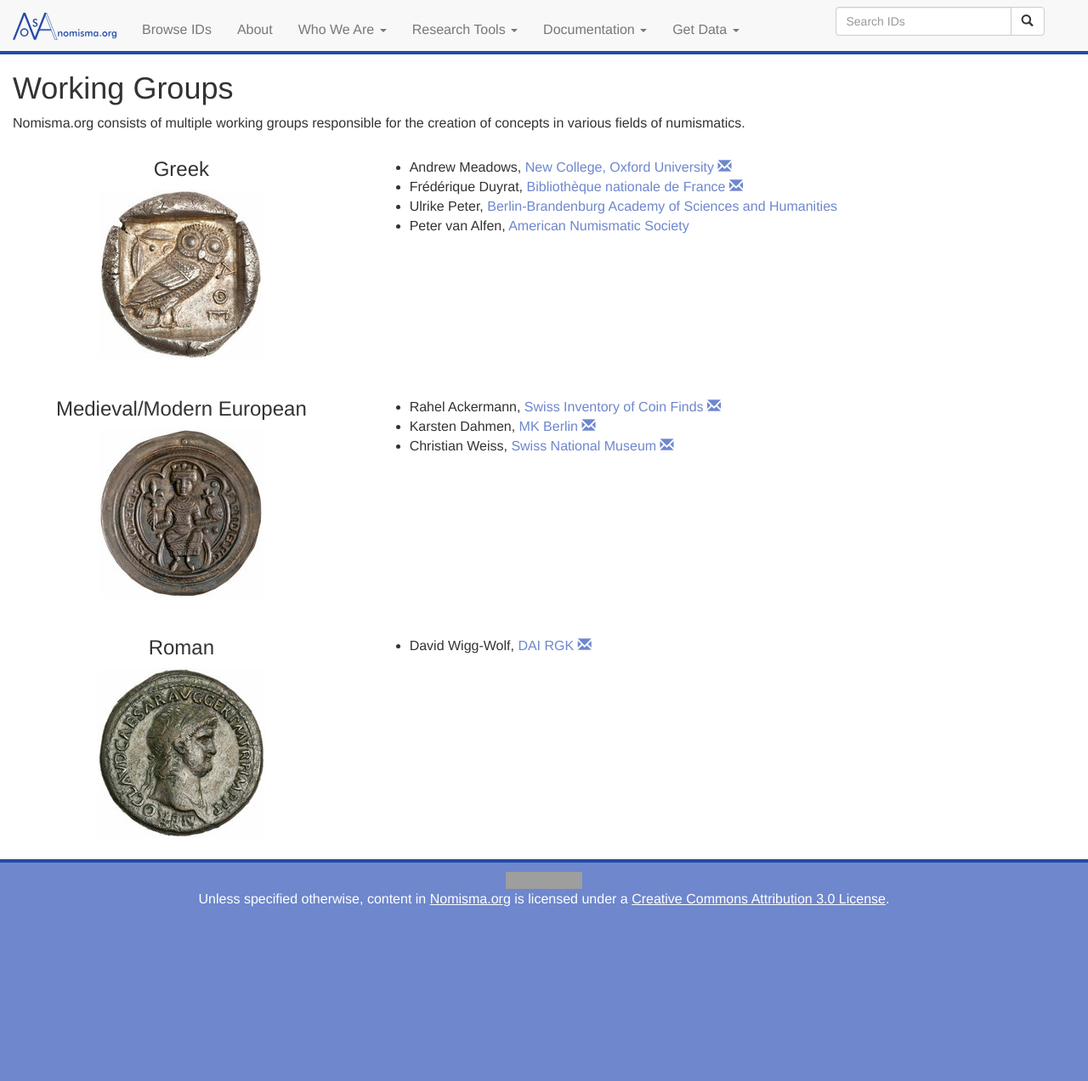
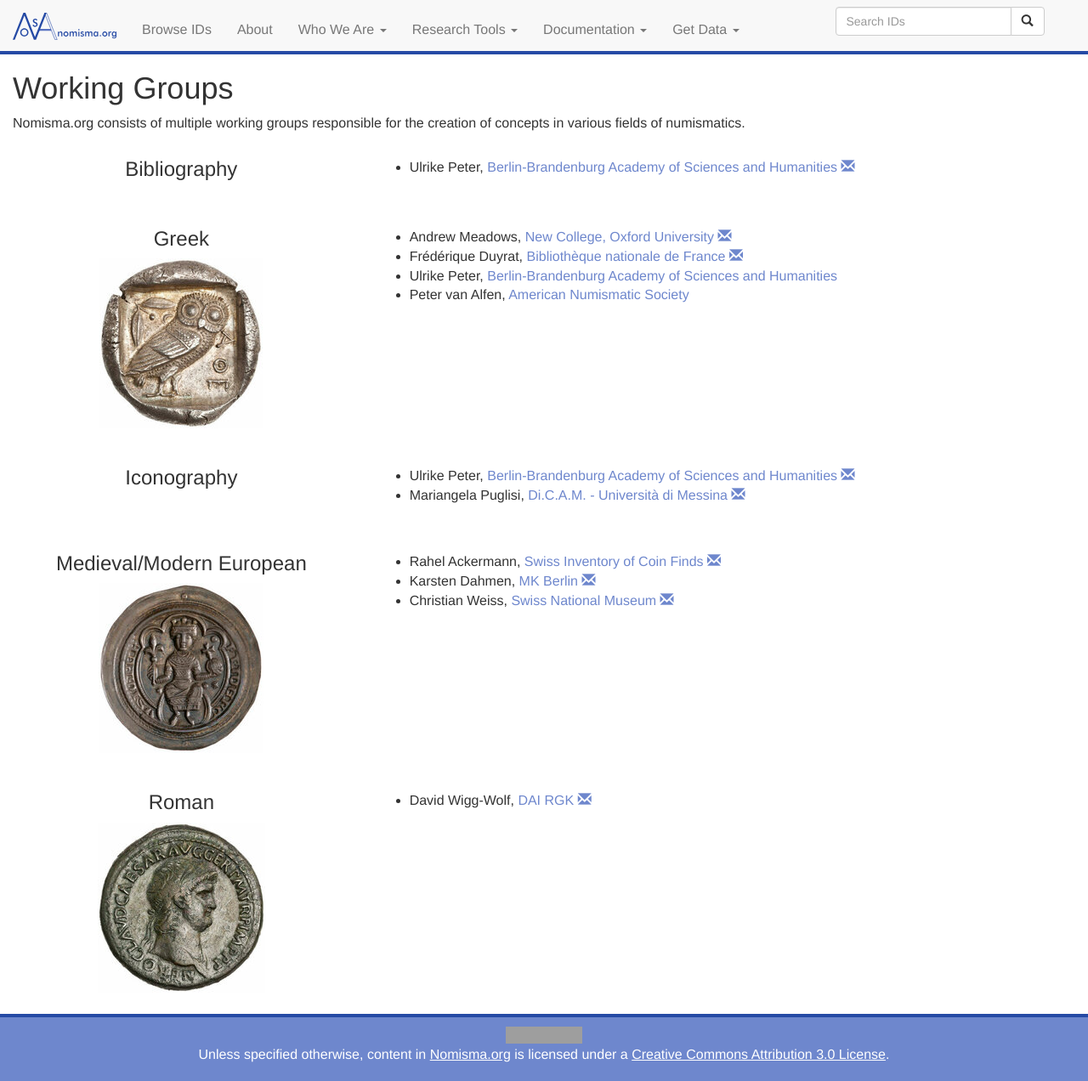
Before and after one commit to nomisma/site, a Jekyll site: the page built from about/working_groups.md, in a window 1280 px wide. Shown: the whole page at 85% size. Built offline with Jekyll 4.4.1, drawn with Linux system fonts in a browser that asks for light colours; before the commit the page ends 1090 px from its top, so only the background shows below that; grey boxes are pictures that could not be loaded.

Commit message:
added working groups

```diff
--- /dev/null
+++ b/_data/wg_bibliography.csv
@@ -0,0 +1,2 @@
+name,org,org_url,role,email
+Ulrike Peter,Berlin-Brandenburg Academy of Sciences and Humanities,https://www.bbaw.de/en/,chair,peter@bbaw.de
--- a/_data/wg_greek.csv
+++ b/_data/wg_greek.csv
@@ -1,5 +1,5 @@
 name,org,org_url,role,email
 Andrew Meadows,"New College, Oxford University",http://www.new.ox.ac.uk/,chair,andrew.meadows@new.ox.ac.uk
 Frédérique Duyrat,Bibliothèque nationale de France,http://www.bnf.fr/,chair,frederique.duyrat@bnf.fr
-Ulrike Peter,Berlin-Brandenburg Academy of Sciences and Humanities,https://www.bbaw.de/en/,,
+Ulrike Peter,Berlin-Brandenburg Academy of Sciences and Humanities,https://www.bbaw.de/en/,char,peter@bbaw.de
 Peter van Alfen,American Numismatic Society,https://numismatics.org/,,
--- /dev/null
+++ b/_data/wg_iconography.csv
@@ -0,0 +1,3 @@
+name,org,org_url,role,email
+Ulrike Peter,Berlin-Brandenburg Academy of Sciences and Humanities,https://www.bbaw.de/en/,chair,peter@bbaw.de
+Mariangela Puglisi,Di.C.A.M. - Università di Messina,https://www.unime.it/it/dipartimenti/dicam,chair,mariangela.puglisi@unime.it
--- a/about/working_groups.md
+++ b/about/working_groups.md
@@ -9,12 +9,55 @@
 
 <div class="row section">
 	<div class="col-md-4 text-center">
+		<h3>Bibliography</h3>
+
+	</div>
+	<div class="col-md-8">
+		<ul style="margin-top:20px">
+		{% for person in site.data.wg_bibliography %}
+		<li>{{person.name }},
+			{% if person.org_url %}
+			    <a href="{{ person.org_url}}">{{ person.org }}</a>
+			{% else %}
+			    {{ person.org }}
+			{% endif %}
+			{% if person.email and person.role == 'chair' %}
+				<a href="mailto:{{person.email}}"><span class="glyphicon glyphicon-envelope"/></a>
+			{% endif %}
+		 </li>
+		 {% endfor %}
+		 </ul>
+	</div>
+</div>
+<div class="row section">
+	<div class="col-md-4 text-center">
 		<h3>Greek</h3>
 		<img src="{{site.baseurl}}/images/greek.jpg" alt="Greek coin"/>
 	</div>
 	<div class="col-md-8">
 		<ul style="margin-top:20px">
 		{% for person in site.data.wg_greek %}
+		<li>{{person.name }},
+			{% if person.org_url %}
+			    <a href="{{ person.org_url}}">{{ person.org }}</a>
+			{% else %}
+			    {{ person.org }}
+			{% endif %}
+			{% if person.email and person.role == 'chair' %}
+				<a href="mailto:{{person.email}}"><span class="glyphicon glyphicon-envelope"/></a>
+			{% endif %}
+		 </li>
+		 {% endfor %}
+		 </ul>
+	</div>
+</div>
+<div class="row section">
+	<div class="col-md-4 text-center">
+		<h3>Iconography</h3>
+	</div>
+	<div class="col-md-8">
+		<ul style="margin-top:20px">
+		{% for person in site.data.wg_iconography %}
 		<li>{{person.name }},
 			{% if person.org_url %}
 			    <a href="{{ person.org_url}}">{{ person.org }}</a>
```
Also changed, not shown: _scientific_committee/peter.md (+1 -1 lines).
